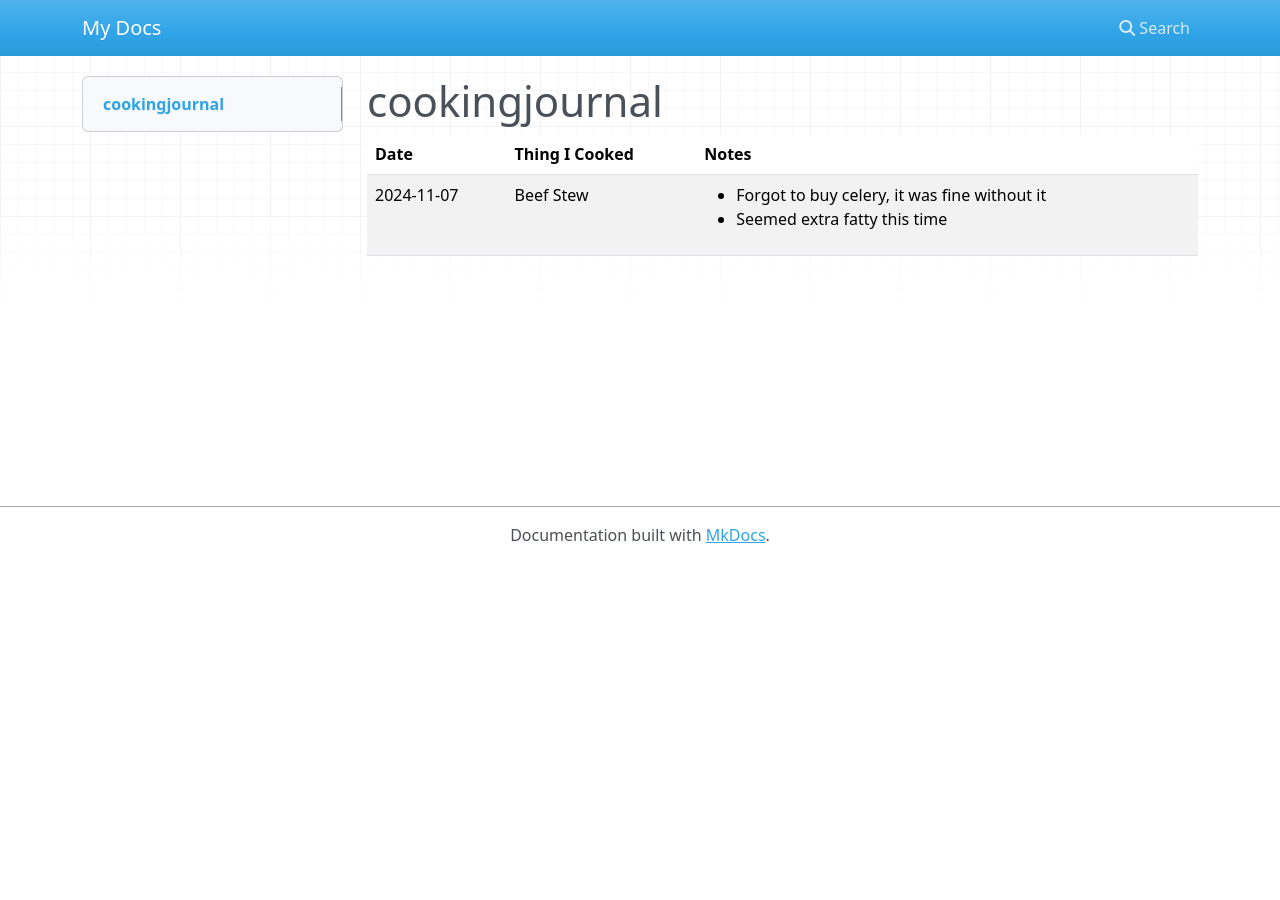
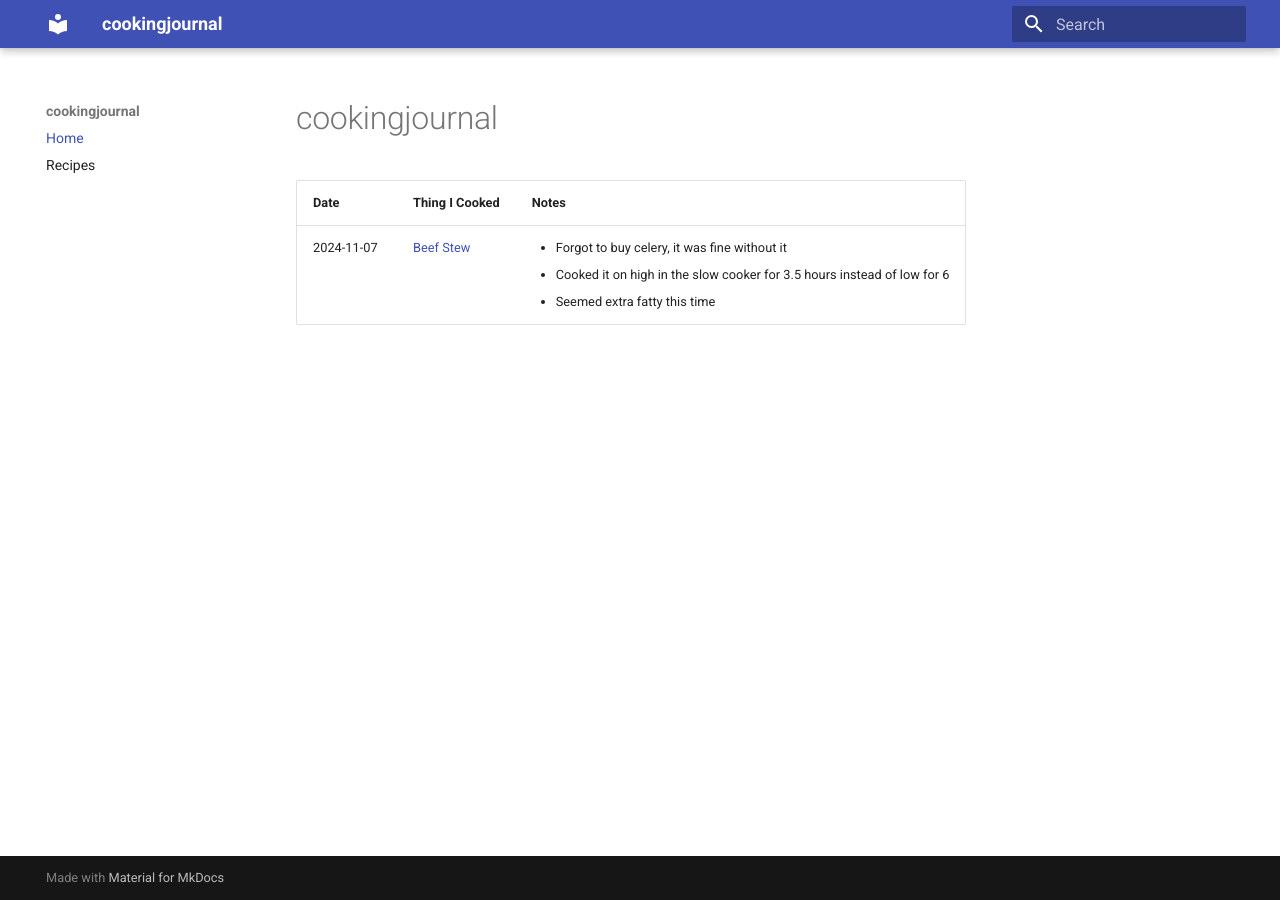
Before and after one commit to dwillmott/cookingjournal, an MkDocs documentation site: the page built from docs/index.md, in a window 1280 px wide. Built offline with MkDocs 1.6.1 and Material for MkDocs 9.7.7, drawn with Linux system fonts in a browser that asks for light colours; nearby versions of some CDN libraries.

Commit message:
Use material and add CI action

```diff
--- a/docs/index.md
+++ b/docs/index.md
@@ -1,5 +1,5 @@
 # cookingjournal
 
-| Date       | Thing I Cooked | Notes   |
-| ----       | -------------- | -----   |
-| 2024-11-07 | Beef Stew      | <ul><li>Forgot to buy celery, it was fine without it</li><li>Seemed extra fatty this time</li></ul> |
+| Date       | Thing I Cooked                            | Notes   |
+| ----       | --------------                            | -----   |
+| 2024-11-07 | [Beef Stew](recipes.md/#gf-beef-stew)     | <ul><li>Forgot to buy celery, it was fine without it</li><li>Cooked it on high in the slow cooker for 3.5 hours instead of low for 6</li><li>Seemed extra fatty this time</li></ul> |
--- a/mkdocs.yml
+++ b/mkdocs.yml
@@ -1 +1,7 @@
-site_name: My Docs
+site_name: cookingjournal
+site_url: https://dwillmott.github.io/cookingjournal
+theme:
+  name: material
+nav:
+  - Home: index.md
+  - Recipes: recipes.md
```
Also changed, not shown: docs/recipes.md (added, +5 -0 lines), 1 other file.
